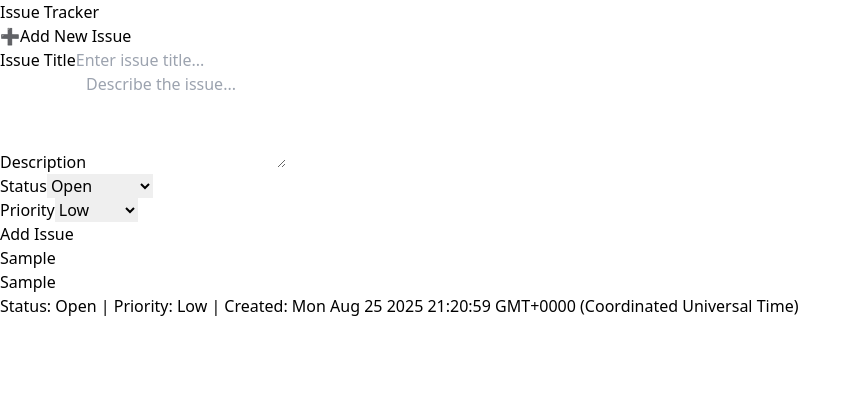
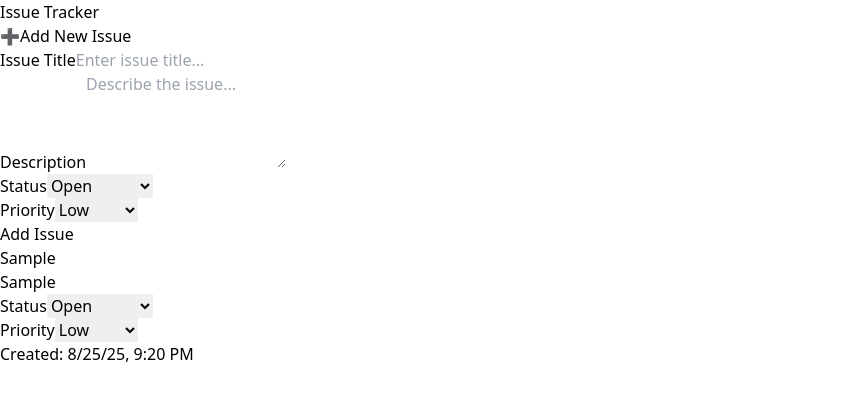
Before and after one commit to NdamuleloMulaudzi/issue-tracker-app, an Angular app: page / in a window 1280 px wide. Both pictures are taken after typing "Sample", "Sample" into the empty fields and a click on the button "Add Issue". Shown: the top 400 px of the page, without its empty margins (0-861 px from the left). Built offline with nearby package versions, Linux system fonts and the light colour scheme.

Commit message:
make  the issue-card editable

```diff
--- a/src/app/components/issue-card/issue-card.component.html
+++ b/src/app/components/issue-card/issue-card.component.html
@@ -1,7 +1,32 @@
-<div class="p-4 border rounded-md bg-gray-50">
-    <h3 class="font-semibold text-lg">{{ issue.title }}</h3>
-    <p class="text-sm text-gray-600">{{ issue.description }}</p>
-    <div class="text-xs text-gray-500 mt-2">
-      Status: {{ issue.status }} | Priority: {{ issue.priority }} | Created: {{ issue.createdDate}}
-    </div>
+<div class="p-4 border rounded-md bg-gray-50 space-y-2">
+  <h3 class="font-semibold text-lg">{{ issue.title }}</h3>
+  <p class="text-sm text-gray-600">{{ issue.description }}</p>
+
+
+  <div>
+    <label class="text-sm font-medium text-gray-700">Status</label>
+    <select [(ngModel)]="issue.status"
+            class="mt-1 w-full rounded-md border border-gray-300 bg-white px-3 py-2 focus:ring-2 focus:ring-blue-500">
+      <option>Open</option>
+      <option>In Progress</option>
+      <option>Resolved</option>
+      <option>Closed</option>
+    </select>
   </div>
+
+
+  <div>
+    <label class="text-sm font-medium text-gray-700">Priority</label>
+    <select [(ngModel)]="issue.priority"
+            class="mt-1 w-full rounded-md border border-gray-300 bg-white px-3 py-2 focus:ring-2 focus:ring-blue-500">
+      <option>Low</option>
+      <option>Medium</option>
+      <option>Closed</option>
+    </select>
+  </div>
+
+
+  <div class="text-xs text-gray-500">
+    Created: {{ issue.createdDate | date:'short' }}
+  </div>
+</div>
```
